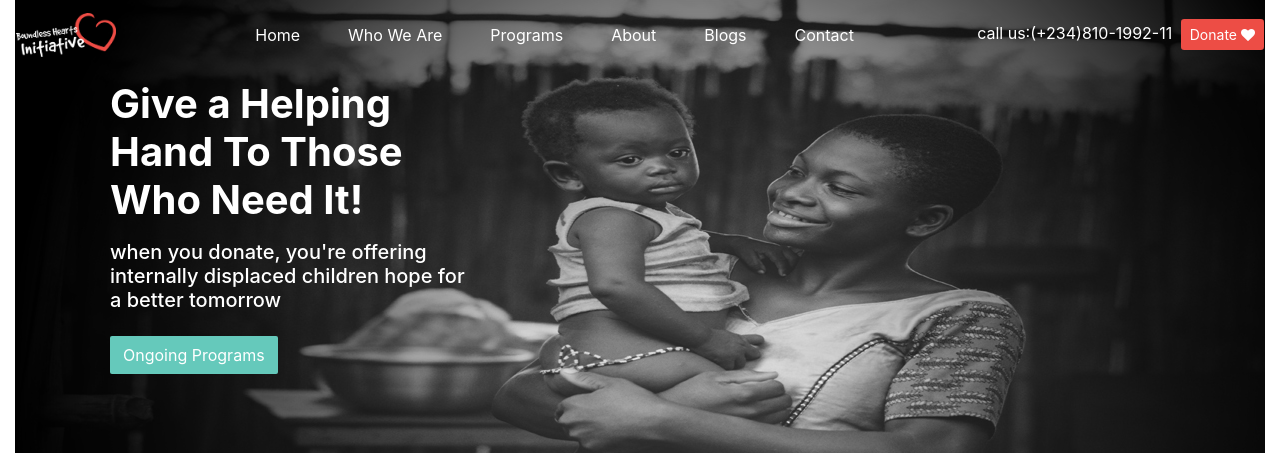
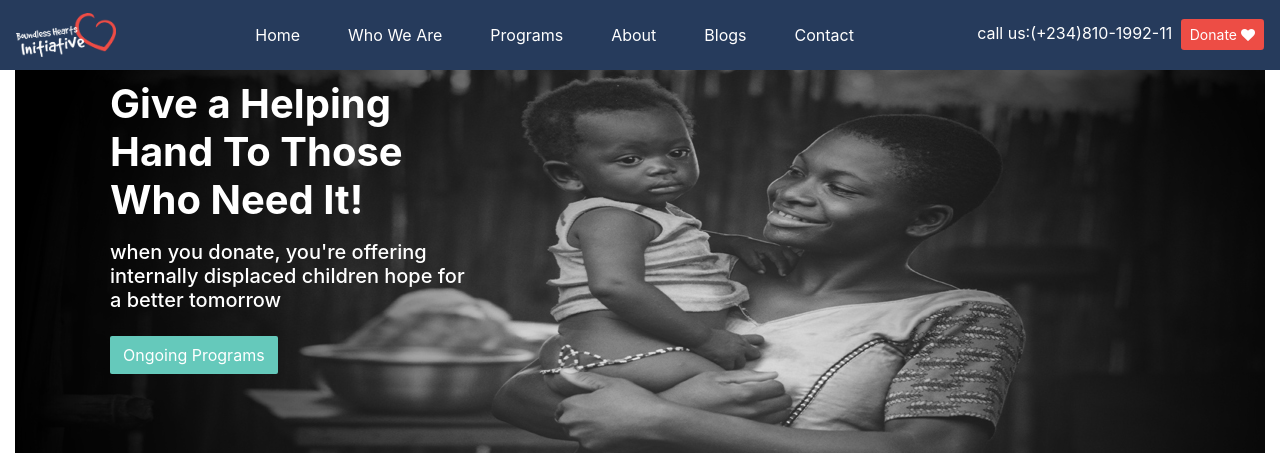
Before and after one commit to Yagazinho/boundless, a PHP site: page / in a window 1280 px wide. Shown: the top 453 px of the page. Run offline with PHP 8.4, Linux system fonts and the light colour scheme.

Commit message:
active nav

```diff
--- a/assets/css/custom.css
+++ b/assets/css/custom.css
@@ -14,12 +14,6 @@ body {
 	background-position: center;
 	background-repeat: no-repeat;
 }
-
-
-#navigation {
-	background-color: transparent !important;
-}
-
 
 .active {
 	background-color: #263b5c !important;
--- a/assets/js/index.js
+++ b/assets/js/index.js
@@ -2,11 +2,7 @@ const nav = document.querySelector('nav');
 const header = document.querySelector('header');
 
 const navObserverCallback = (watchEntry, navObserver) => {
-	if (!watchEntry[0].isIntersecting) {
-		nav.classList.add('active');
-	} else {
-		nav.classList.remove('active');
-	}
+	if (watchEntry[0].isIntersecting)
 }
 
 const navObserverOptions = {
--- a/index.html
+++ b/index.html
@@ -12,7 +12,7 @@
 <body>
 	<div class="container-fluid">
 		<div id="top-sec">
-			<nav class="navbar navbar-expand-sm navbar-dark mb-5 active fixed-top" id="navigation">
+			<nav class="navbar navbar-expand-sm navbar-dark mb-5 active fixed-top">
 				<!-- Brand/logo -->
 				<a class="navbar-brand" href="#">
 					<img src="assets/media/images/brand/logo/bhilgoW.png" alt="logo" style="width:100px;">
```
